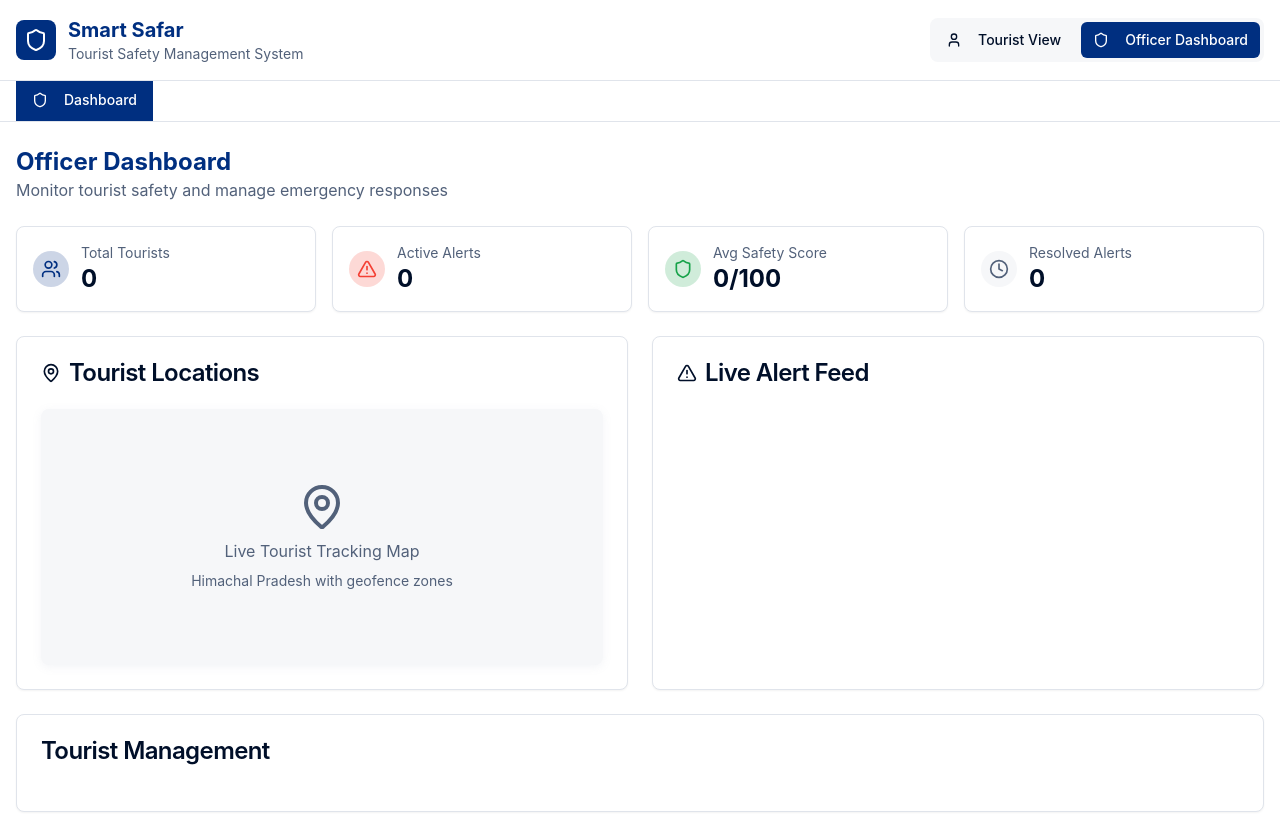
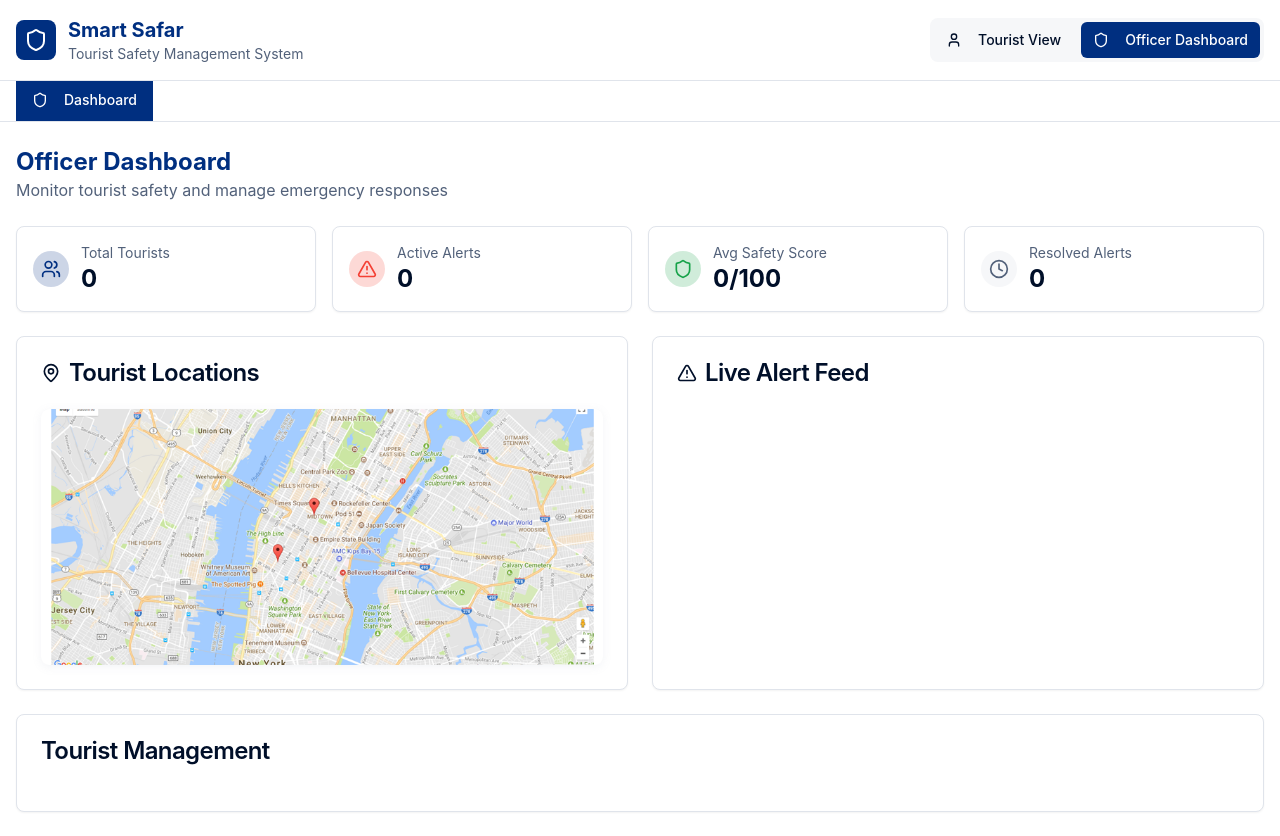
Before and after one commit to krish-027/safar-guardian-pilot, a React (Vite) app: page /officer in a window 1280 px wide. Built offline with nearby package versions, Linux system fonts and the light colour scheme; the HTML template or start-up script is replaced by a standard one.

Commit message:
Replace map image

```diff
--- a/src/pages/OfficerDashboard.tsx
+++ b/src/pages/OfficerDashboard.tsx
@@ -1,4 +1,5 @@
 import { useState, useEffect } from 'react';
+import userMap from '@/assets/user-map.png';
 import { Card, CardContent, CardHeader, CardTitle } from '@/components/ui/card';
 import { Button } from '@/components/ui/button';
 import { Badge } from '@/components/ui/badge';
@@ -150,25 +151,12 @@ const OfficerDashboard = () => {
             </CardTitle>
           </CardHeader>
           <CardContent>
-            <div className="h-64 bg-muted rounded-lg relative map-container flex items-center justify-center">
-              <div className="text-center space-y-2">
-                <MapPin className="h-12 w-12 text-muted-foreground mx-auto" />
-                <p className="text-muted-foreground">Live Tourist Tracking Map</p>
-                <p className="text-sm text-muted-foreground">Himachal Pradesh with geofence zones</p>
-              </div>
-
-              {/* Simulated tourist pins */}
-              <div className="absolute top-4 right-4 space-y-1">
-                {tourists.slice(0, 3).map((tourist, index) => (
-                  <div key={tourist.id} className="flex items-center space-x-2 bg-card p-1 rounded text-xs shadow">
-                    <div className={`w-2 h-2 rounded-full ${
-                      tourist.safetyScore >= 80 ? 'bg-success' :
-                      tourist.safetyScore >= 60 ? 'bg-warning' : 'bg-destructive'
-                    }`}></div>
-                    <span>{tourist.fullName}</span>
-                  </div>
-                ))}
-              </div>
+            <div className="h-64 bg-muted rounded-lg relative map-container">
+              <img
+                src={userMap}
+                alt="Live Tourist Tracking Map"
+                className="w-full h-full object-cover rounded-lg"
+              />
             </div>
           </CardContent>
         </Card>
```
